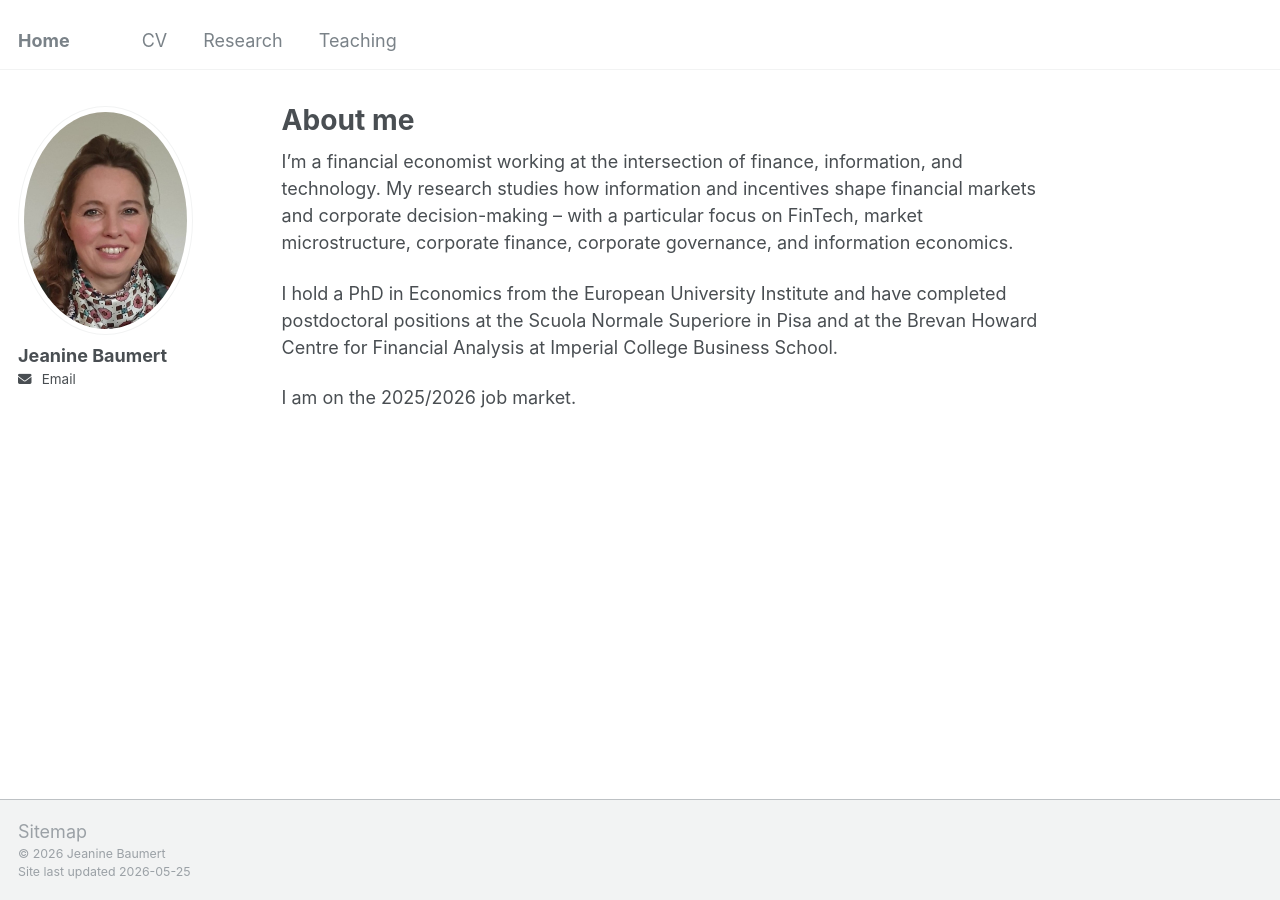
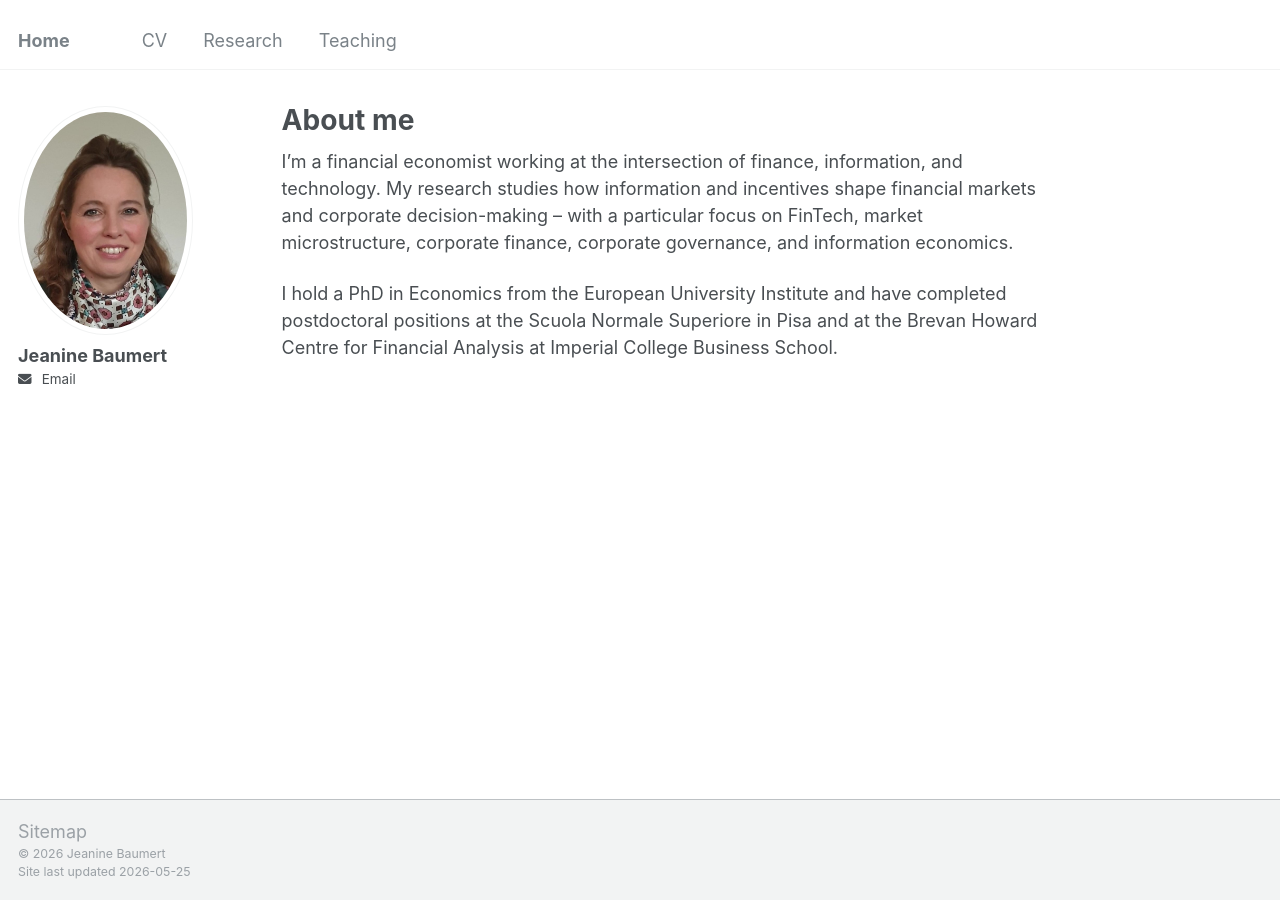
Before and after one commit to jeaninebaumert/jeaninebaumert.github.io, a Jekyll site: the page built from _pages/about.md, in a window 1280 px wide. Built offline with Jekyll 4.4.1, drawn with Linux system fonts in a browser that asks for light colours.

Commit message:
Update about.md

```diff
--- a/_pages/about.md
+++ b/_pages/about.md
@@ -10,5 +10,3 @@ redirect_from:
 I’m a financial economist working at the intersection of finance, information, and technology. My research studies how information and incentives shape financial markets and corporate decision-making – with a particular focus on FinTech, market microstructure, corporate finance, corporate governance, and information economics.
 
 I hold a PhD in Economics from the European University Institute and have completed postdoctoral positions at the Scuola Normale Superiore in Pisa and at the Brevan Howard Centre for Financial Analysis at Imperial College Business School.
-
-I am on the 2025/2026 job market.
```
